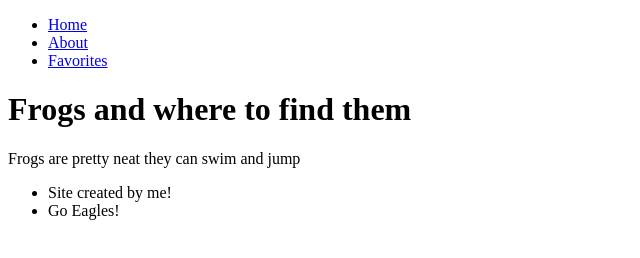
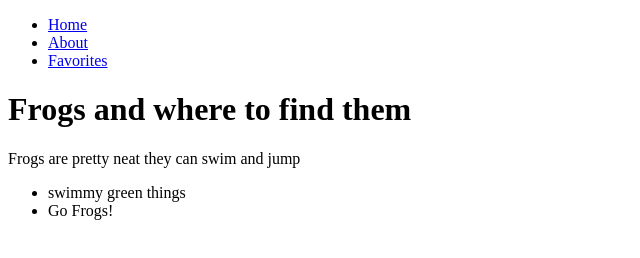
Before and after one commit to senorcactus/CACTUS, a plain HTML site: page index.html in a window 1280 px wide. Shown: the full height of the page, 0-640 px from the left. Drawn offline with Linux system fonts and the light colour scheme.

Commit message:
Update index.html

```diff
--- a/index.html
+++ b/index.html
@@ -40,9 +40,9 @@
 
      <ul>
 
-         <li>Site created by me!</li>
+         <li>swimmy green things</li>
 
-         <li>Go Eagles!</li>
+         <li>Go Frogs!</li>
 
  </ul>
 
```
